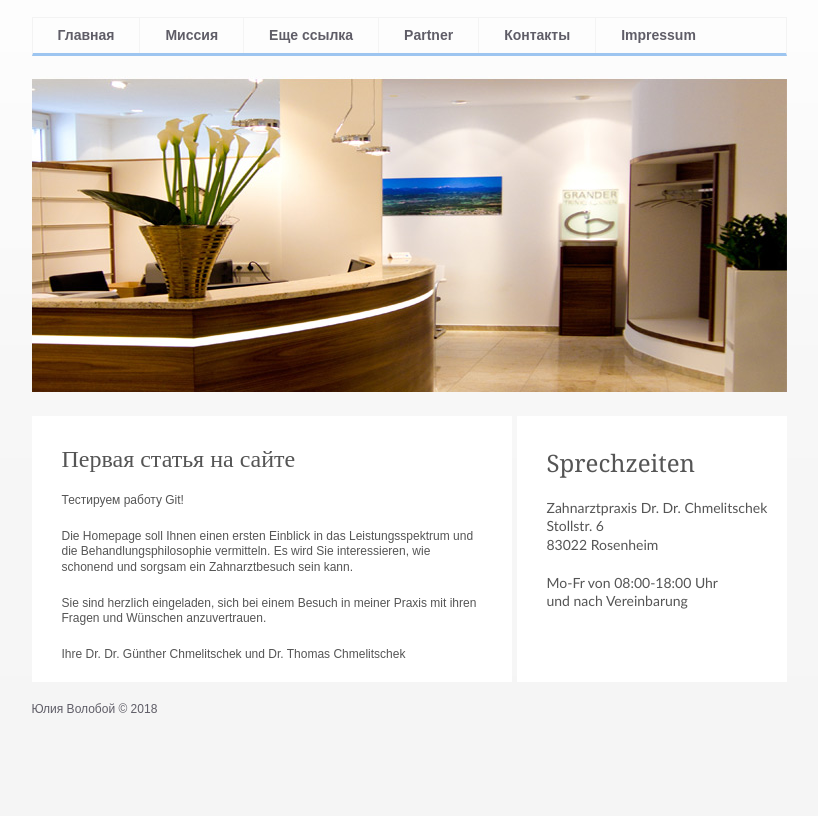
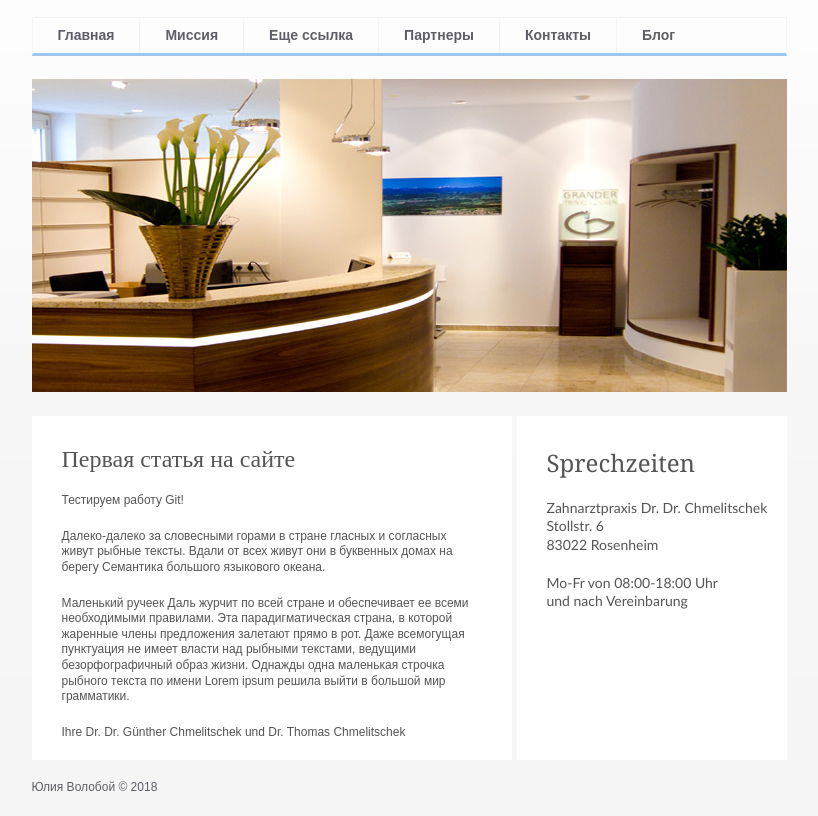
Before and after one commit to voloboy/test-git, a plain HTML site: page index.html in a window 1280 px wide. Shown: the part 186-1002 px from the top of the page, without its empty margins (231-1049 px from the left). Before the commit the page ends 924 px from the top, so only its background shows below. Drawn offline with Linux system fonts and the light colour scheme; files whose address does not match are found by name.

Commit message:
6-commit

```diff
--- a/index.html
+++ b/index.html
@@ -15,9 +15,9 @@
 					<li><a href="#">Главная</a></li>
 					<li><a href="#">Миссия</a></li>
 					<li><a href="#">Еще ссылка</a></li>
-					<li><a href="#">Partner</a></li>
+					<li><a href="#">Партнеры</a></li>
 					<li><a href="#">Контакты</a></li>
-					<li><a href="#">Impressum</a></li>
+					<li><a href="#">Блог</a></li>
 				</ul>
 			</nav>
 		</header>
@@ -29,9 +29,8 @@
 			<article>
 				<h1>Первая статья на сайте</h1>
 <p>Тестируем работу Git!</p>
-<p>Die Homepage soll Ihnen einen ersten Einblick in das Leistungsspektrum und die Behandlungsphilosophie vermitteln. Es wird Sie interessieren, wie schonend und sorgsam ein Zahnarztbesuch sein kann.</p>
-<p>Sie sind herzlich eingeladen, sich bei einem Besuch in meiner Praxis mit ihren Fragen und Wünschen anzuvertrauen.
-</p>
+<p>Далеко-далеко за словесными горами в стране гласных и согласных живут рыбные тексты. Вдали от всех живут они в буквенных домах на берегу Семантика большого языкового океана.</p>
+<p>Маленький ручеек Даль журчит по всей стране и обеспечивает ее всеми необходимыми правилами. Эта парадигматическая страна, в которой жаренные члены предложения залетают прямо в рот. Даже всемогущая пунктуация не имеет власти над рыбными текстами, ведущими безорфографичный образ жизни. Однажды одна маленькая строчка рыбного текста по имени Lorem ipsum решила выйти в большой мир грамматики.</p>
 <p>Ihre Dr. Dr. Günther Chmelitschek und Dr. Thomas Chmelitschek</p>
 			</article>
 
```
